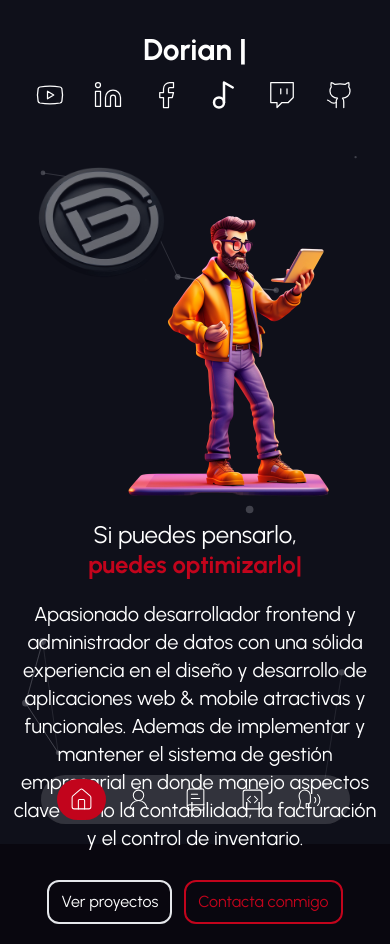
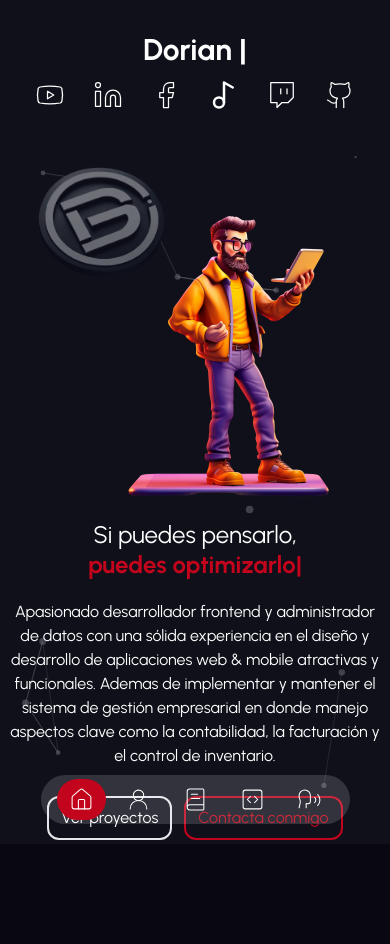
Before and after one commit to dorian2023/porfolio-doriandevs, a Next.js app: page / in a window 390 px wide. After the commit the page ends 860 px from the top, so only its background shows below. Built offline with nearby package versions, Linux system fonts and the light colour scheme.

Commit message:
cambios en introduccion

```diff
--- a/components/introduction.tsx
+++ b/components/introduction.tsx
@@ -31,7 +31,7 @@ const Introduction = () => {
                         />
                     </h1>
 
-                    <p className="mx-auto mb-2 text-xl  text-center md:text-left md:text-xl md:mx-0 md:mb-8">
+                    <p className="mx-auto mb-2 text-base text-center md:text-left md:text-xl md:mx-0 md:mb-8">
                         Apasionado desarrollador frontend y administrador de datos con una sólida experiencia en el diseño y desarrollo de aplicaciones web & mobile atractivas y funcionales. Ademas de implementar y mantener el sistema de gestión empresarial en donde manejo aspectos clave como la contabilidad, la facturación y el control de inventario.
                     </p>
 
```
